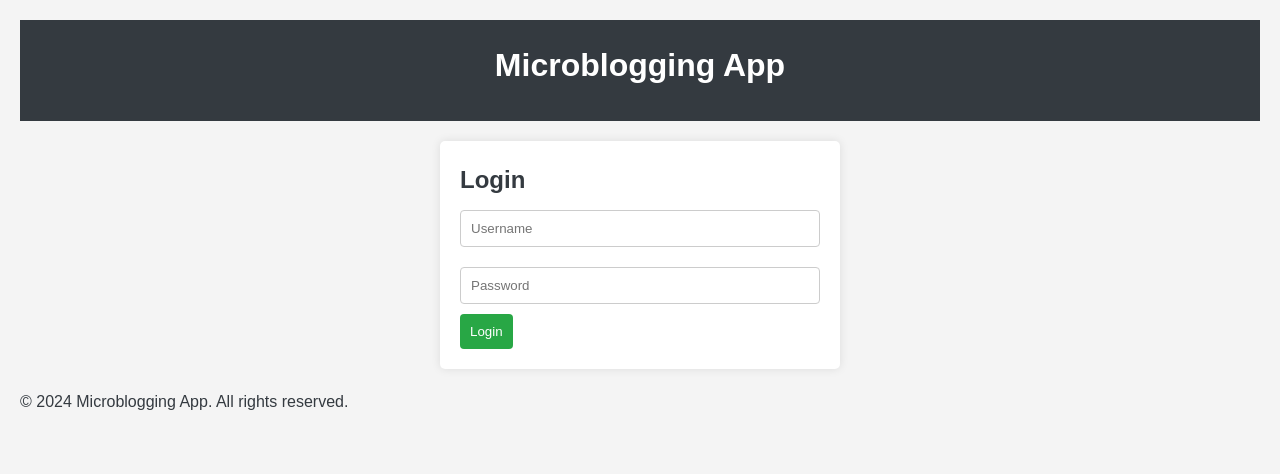
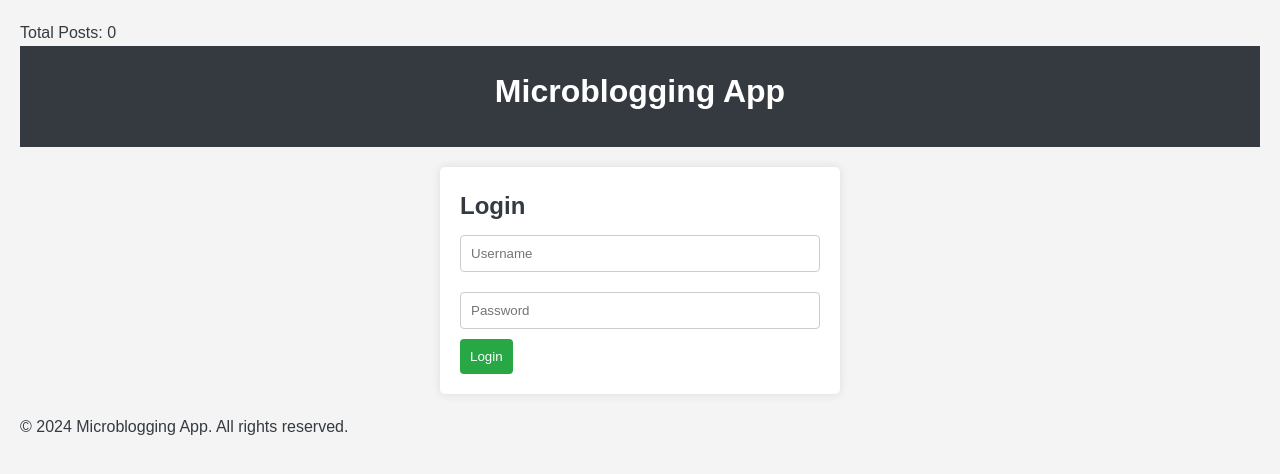
Before and after one commit to sudheesh552/microblog, a plain HTML site: page index.html in a window 1280 px wide. Drawn offline with Linux system fonts and the light colour scheme.

Commit message:
Update index.html

```diff
--- a/index.html
+++ b/index.html
@@ -5,6 +5,7 @@
     <meta name="viewport" content="width=device-width, initial-scale=1.0">
     <link rel="stylesheet" href="styles.css">
     <title>Microblogging App</title>
+     <p id="post-count">Total Posts: 0</p>
 </head>
 <body>
     <header>
```
